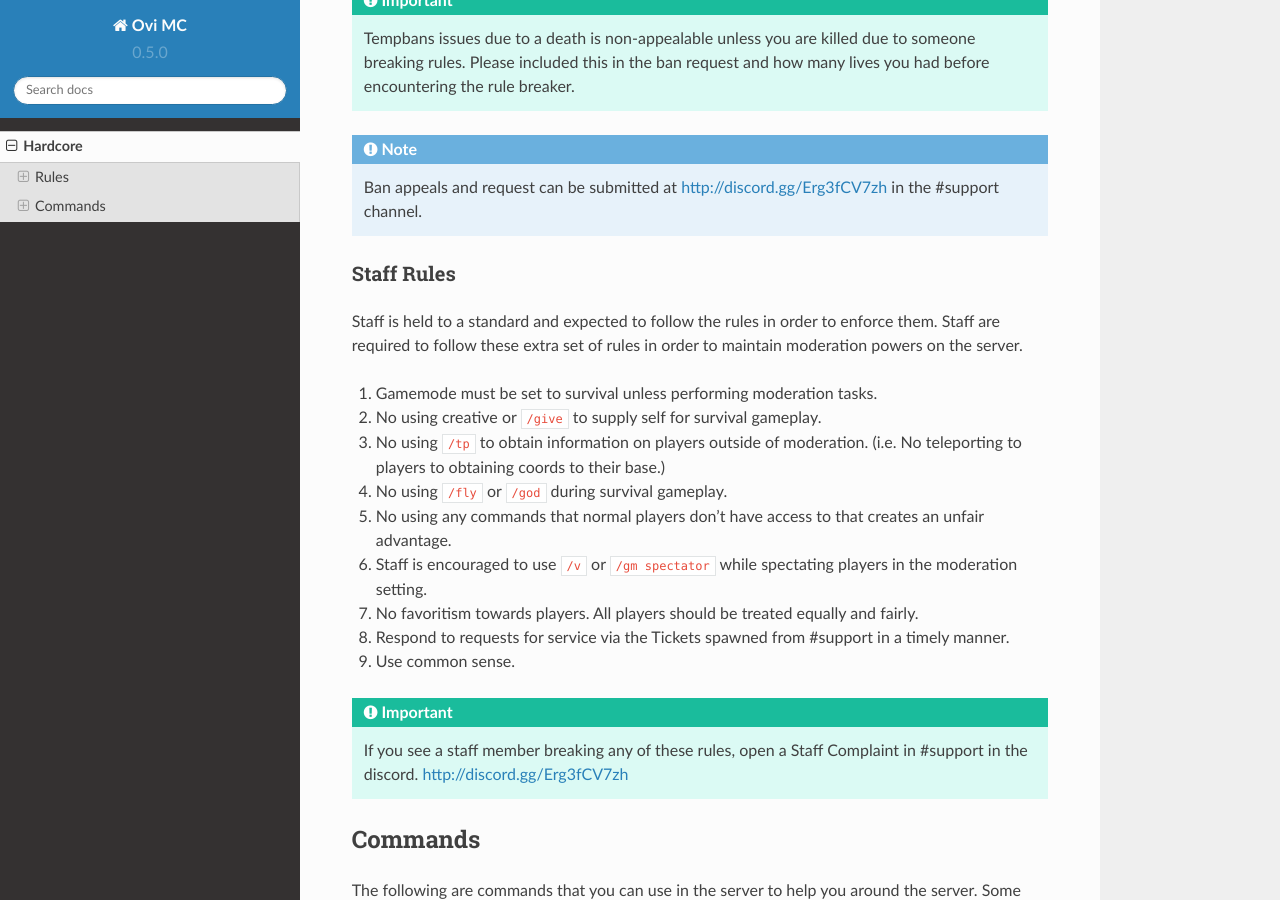
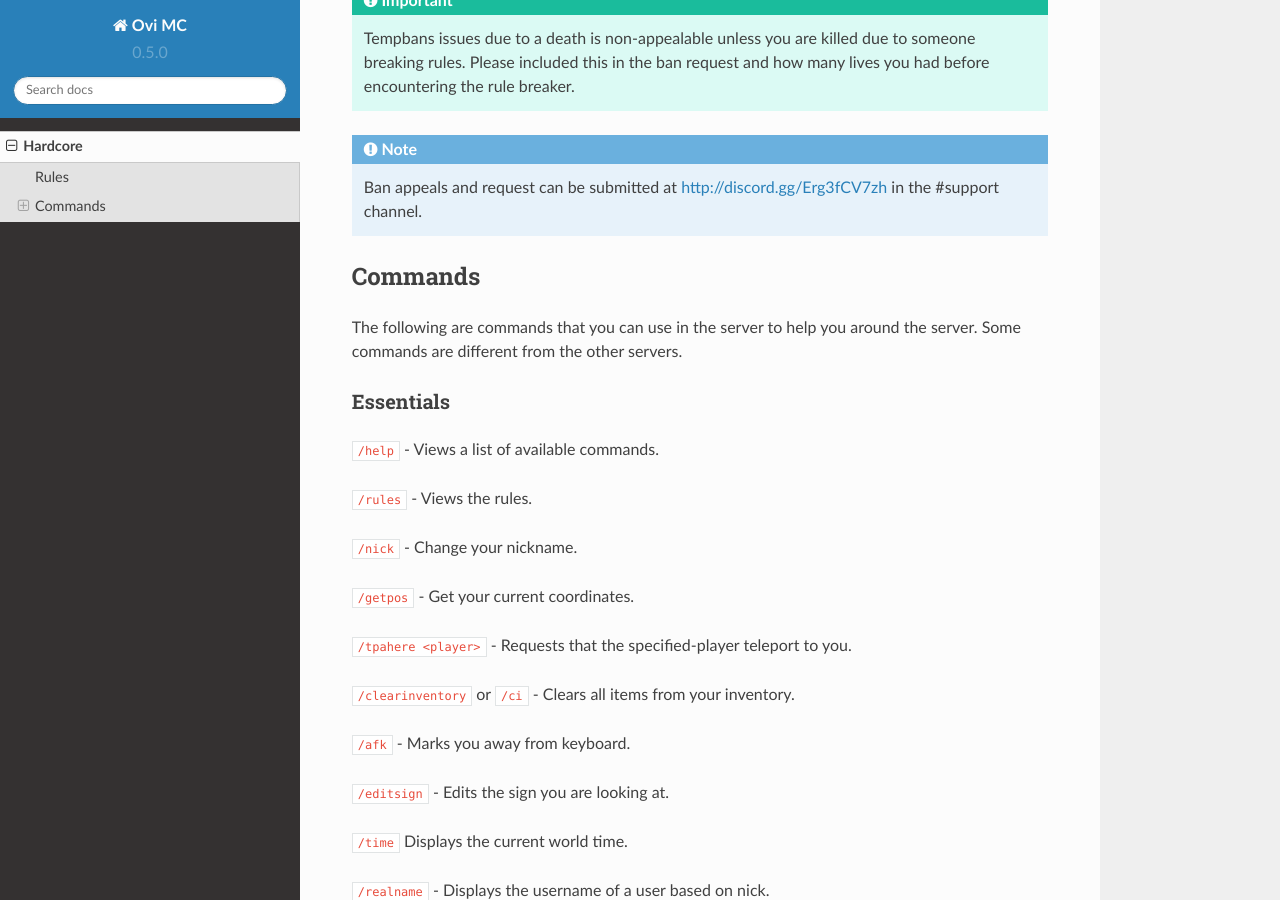
Before and after one commit to nerdyjohnny/ovidoc, a Sphinx documentation site: the page built from docs/source/hardcore.rst, in a window 1280 px wide and 900 px high, scrolled down 1256 px. Built offline with Sphinx 7.4.7 and the Read the Docs theme 2.0.0, drawn with Linux system fonts in a browser that asks for light colours.

Commit message:
Update hardcore.rst

```diff
--- a/docs/source/hardcore.rst
+++ b/docs/source/hardcore.rst
@@ -37,22 +37,6 @@ As much we want this to be a lawless land like in DayZ, there is still some grou
 .. note:: Ban appeals and request can be submitted at http://discord.gg/Erg3fCV7zh in the #support  channel.
 
 
-Staff Rules
-^^^^^^^^^^^
-
-Staff is held to a standard and expected to follow the rules in order to enforce them. Staff are required to follow these extra set of rules in order to maintain moderation powers on the server.
-
-1. Gamemode must be set to survival unless performing moderation tasks.
-2. No using creative or ``/give`` to supply self for survival gameplay.
-3. No using ``/tp`` to obtain information on players outside of moderation. (i.e. No teleporting to players to obtaining coords to their base.)
-4. No using ``/fly`` or ``/god`` during survival gameplay.
-5. No using any commands that normal players don't have access to that creates an unfair advantage.
-6. Staff is encouraged to use ``/v`` or ``/gm spectator`` while spectating players in the moderation setting.
-7. No favoritism towards players. All players should be treated equally and fairly.
-8. Respond to requests for service via the Tickets spawned from #support in a timely manner.
-9. Use common sense.
-
-.. important:: If you see a staff member breaking any of these rules, open a Staff Complaint in #support in the discord. http://discord.gg/Erg3fCV7zh
 
 
 Commands
```
